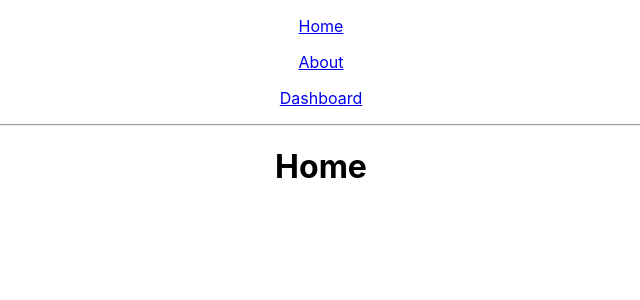
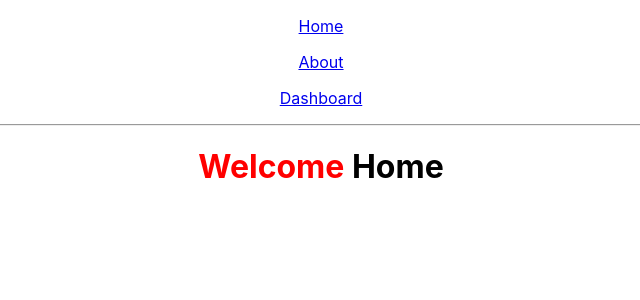
Before and after one commit to ks-nishan/react-practise-app, a React (Create React App) app: page /home in a window 1280 px wide. Shown: the top 300 px of the page, without its empty margins (319-959 px from the left). Built offline with nearby package versions, Linux system fonts and the light colour scheme.

Commit message:
basic props

```diff
--- a/src/App.js
+++ b/src/App.js
@@ -5,6 +5,7 @@ import About from "./components/about";
 import Dashboard from "./components/dashboard";
 
 function App() {
+  const greeting = {text: "Welcome", color: "red"};
   return (
     <div className="App">
       <p>
@@ -19,7 +20,7 @@ function App() {
       <hr></hr>
       <BrowserRouter>
         <Routes>
-          <Route exact path="/home" element={<Home />} />
+          <Route exact path="/home" element={<Home greeting={greeting}/>} />
           <Route exact path="/about" element={<About />} />
           <Route exact path="/dashboard" element={<Dashboard />} />
         </Routes>
--- a/src/components/home.jsx
+++ b/src/components/home.jsx
@@ -1,9 +1,9 @@
 import React from 'react';
 
-function Home() {
+const Home = (props) => {
   return (
     <div>
-      <h1>Home</h1>
+      <h1><span style={{color: props.greeting.color}}>{props.greeting.text}</span> Home</h1>
     </div>
   );
 }
```
